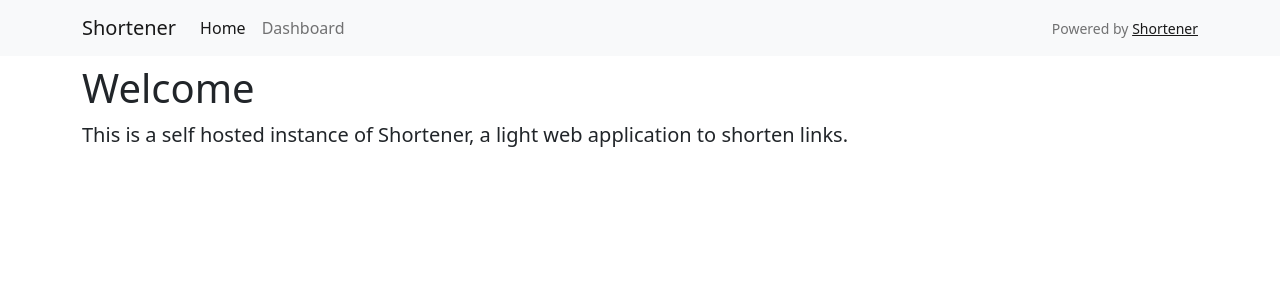
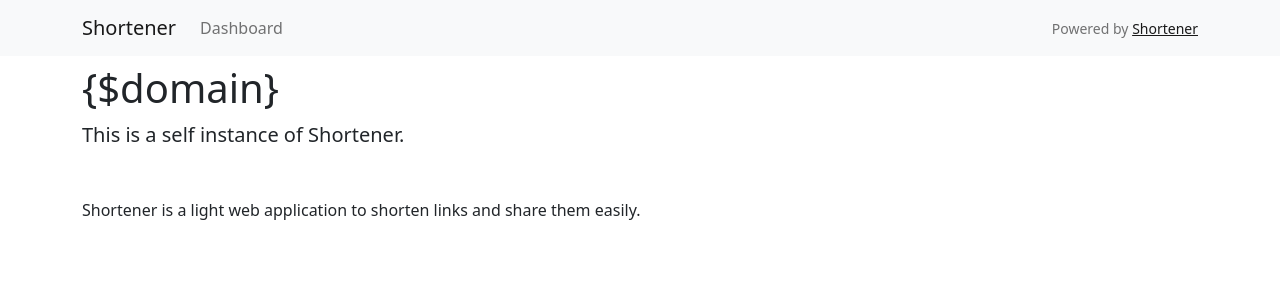
Before and after one commit to Devenet/Shortener, a PHP site: page /themes/default/templates/default.html in a window 1280 px wide. Shown: the top 300 px of the page. Run offline with PHP 8.4, Linux system fonts and the light colour scheme; data that the repository does not hold is empty.

Commit message:
Update page content & navigation

```diff
--- a/core/db/shortener_sql.sql
+++ b/core/db/shortener_sql.sql
@@ -1,4 +1,4 @@
-/* v1.1.0 */
+/* v1.3.0 */
 
 SET NAMES utf8;
 SET time_zone = '+00:00';
@@ -19,7 +19,7 @@
   KEY `disable` (`disable`)
 ) ENGINE=InnoDB DEFAULT CHARSET=utf8mb4;
 
-INSERT INTO `shtnr_link` (`id`, `created`, `code`, `url`, `disable`, `comment`) VALUES (1,	current_timestamp,	'default',	'https://github.com/Devenet/Shortener',	1,	'This specific “default” alias, when enabled, redirects the Shortener homepage to the specified URL.');
+INSERT INTO `shtnr_link` (`id`, `created`, `code`, `url`, `disable`, `comment`) VALUES (1,	current_timestamp,	'default',	'https://github.com/Devenet/Shortener',	1,	'When enabled, this specific “default“ alias redirects the Shortener homepage to the associated URL.');
 
 CREATE TABLE `shtnr_view` (
   `id` int(11) NOT NULL AUTO_INCREMENT,
--- a/core/db/shortener_sqlite.sql
+++ b/core/db/shortener_sqlite.sql
@@ -1,4 +1,4 @@
-/* v1.1.0 */
+/* v1.3.0 */
 
 CREATE TABLE "shtnr_link" (
   "id"	INTEGER NOT NULL UNIQUE,
@@ -10,7 +10,7 @@
   PRIMARY KEY("id" AUTOINCREMENT)
 );
 
-INSERT INTO `shtnr_link` (`id`, `created`, `code`, `url`, `disable`, `comment`) VALUES (1,	current_timestamp,	'default',	'https://github.com/Devenet/Shortener',	1,	'This specific “default” alias, when enabled, redirects the Shortener homepage to the specified URL.');
+INSERT INTO `shtnr_link` (`id`, `created`, `code`, `url`, `disable`, `comment`) VALUES (1,	current_timestamp,	'default',	'https://github.com/Devenet/Shortener',	1,	'When enabled, this specific “default“ alias redirects the Shortener homepage to the associated URL.');
 
 CREATE TABLE "shtnr_view" (
   "id"	INTEGER NOT NULL UNIQUE,
--- a/index.php
+++ b/index.php
@@ -73,4 +73,5 @@
 }
 
 $s->assign('time', time());
+$s->assign('domain', $s->getDomain());
 $s->draw('default');
--- a/themes/default/templates/404.html
+++ b/themes/default/templates/404.html
@@ -27,7 +27,6 @@
       <div class="collapse navbar-collapse" id="navbar">
         {if="isset($display_menu) && $display_menu"}
         <ul class="navbar-nav me-auto mb-2 mb-lg-0">
-          <li class="nav-item"><a class="nav-link" href=".">Home</a></li>
           <li class="nav-item"><a class="nav-link active" href="dashboard.php">Dashboard</a></li>
         </ul>
         {/if}
@@ -38,7 +37,7 @@
 
   <main class="container mb-4">
     <h1 class="my-2">Not found</h1>
-    <p class="lead">This link in unknow. Sorry.</p>
+    <p class="lead">This link in unknown.</p>
   </main>
 
   <script src="themes/default/assets/bootstrap.bundle.min.js"></script>
--- a/themes/default/templates/board-detail.html
+++ b/themes/default/templates/board-detail.html
@@ -27,7 +27,6 @@
       </button>
       <div class="collapse navbar-collapse" id="navbar">
         <ul class="navbar-nav me-auto mb-2 mb-lg-0">
-          <li class="nav-item"><a class="nav-link" href=".">Home</a></li>
           <li class="nav-item"><a class="nav-link active" href="dashboard.php">Dashboard</a></li>
         </ul>
         <small class="navbar-text">Powered by <a href="https://github.com/Devenet/Shortener" rel="external" data-version="v{$version}">Shortener</a></small>
--- a/themes/default/templates/board-list.html
+++ b/themes/default/templates/board-list.html
@@ -27,7 +27,6 @@
       </button>
       <div class="collapse navbar-collapse" id="navbar">
         <ul class="navbar-nav me-auto mb-2 mb-lg-0">
-          <li class="nav-item"><a class="nav-link" href=".">Home</a></li>
           <li class="nav-item"><a class="nav-link active" href="dashboard.php">Dashboard</a></li>
         </ul>
         <small class="navbar-text">Powered by <a href="https://github.com/Devenet/Shortener" rel="external" data-version="v{$version}">Shortener</a></small>
--- a/themes/default/templates/default.html
+++ b/themes/default/templates/default.html
@@ -9,7 +9,7 @@
   <meta name="generator" content="Shortener (v{$version}) by Nicolas Devenet">
   <meta name="robots" content="noindex, nofollow, noarchive">
 
-  <title>Welcome · Shortener</title>
+  <title>Shortener</title>
 
   <link rel="icon" type="image/png" href="themes/default/favicon/favicon-96x96.png" sizes="96x96">
   <link rel="icon" type="image/svg+xml" href="themes/default/favicon/favicon.svg">
@@ -26,7 +26,6 @@
       </button>
       <div class="collapse navbar-collapse" id="navbar">
         <ul class="navbar-nav me-auto mb-2 mb-lg-0">
-          <li class="nav-item"><a class="nav-link active" href=".">Home</a></li>
           <li class="nav-item"><a class="nav-link" href="dashboard.php">Dashboard</a></li>
         </ul>
         <small class="navbar-text">Powered by <a href="https://github.com/Devenet/Shortener" rel="external" data-version="v{$version}">Shortener</a></small>
@@ -35,8 +34,9 @@
   </nav>
 
   <main class="container mb-4">
-    <h1 class="my-2">Welcome</h1>
-    <p class="lead">This is a self hosted instance of Shortener, a light web application to shorten links.</p>
+    <h1 class="my-2">{$domain}</h1>
+    <p class="lead">This is a self instance of Shortener.</p>
+    <p class="mt-5">Shortener is a light web application to shorten links and share them easily.</p>
   </main>
 
   <script src="themes/default/assets/bootstrap.bundle.min.js"></script>
```
